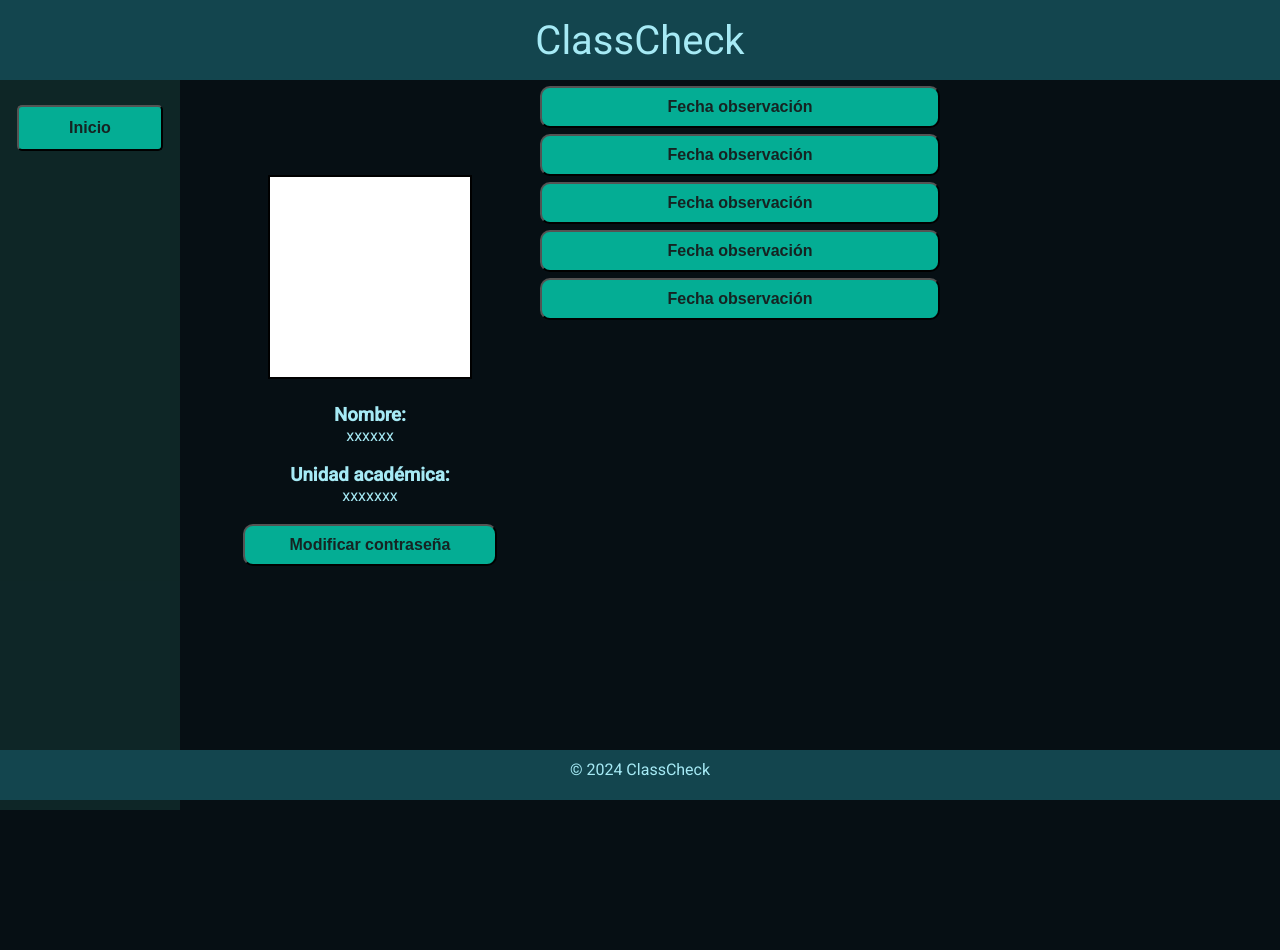
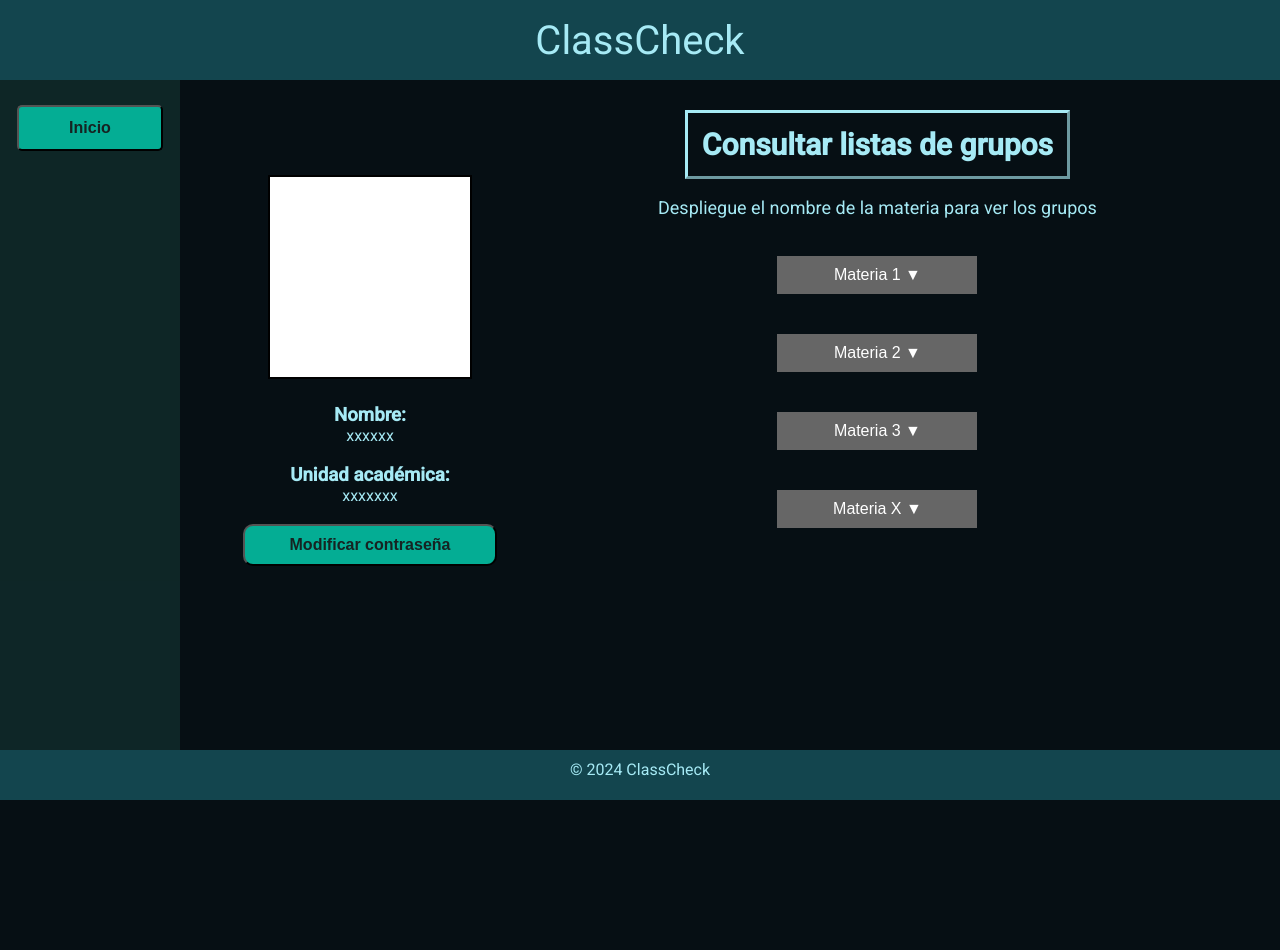
Before and after one commit to Armandiux2324/classcheck_web, a PHP site: page /ui_maestro/listagrupos_maestro.html in a window 1280 px wide. After the commit the page ends 800 px from the top, so only its background shows below. Run offline with PHP 8.4, Linux system fonts and the light colour scheme.

Commit message:
abr checa si ora sí

```diff
--- a/classcheck_web/css/main_style.css
+++ b/classcheck_web/css/main_style.css
@@ -5,6 +5,7 @@
 body {
     font-family: 'Roboto', sans-serif;
     text-align: center;
+    background-color: #060f14;
 }
 header {
     width: 100%;
@@ -21,7 +22,7 @@ header {
     align-items: center;
 }
 main {
-    height: 870px;
+    height: auto;
     width: 100%;
     margin-top: 80px;
     background-color: #060f14;
--- a/classcheck_web/scripts/main_script.js
+++ b/classcheck_web/scripts/main_script.js
@@ -6,3 +6,11 @@ function toggleLabel(button) {
         label.classList.add('hidden');
     }
 }
+function toggleGrupos(id) {
+    var container = document.getElementById(id);
+    if (container.style.display === "none" || container.style.display === "") {
+        container.style.display = "block";
+    } else {
+        container.style.display = "none";
+    }
+}
--- a/classcheck_web/ui_maestro/listagrupos_maestro.html
+++ b/classcheck_web/ui_maestro/listagrupos_maestro.html
@@ -6,6 +6,7 @@
     <title>ClassCheck</title>
     <link href="https://fonts.googleapis.com/css2?family=Roboto:wght@300;400;500&display=swap" rel="stylesheet">
     <link rel="stylesheet" href="/css/main_style.css">
+    <script src="/scripts/main_script.js"></script>
 </head>
 <body>
     <header>ClassCheck</header>
@@ -27,28 +28,40 @@
                 </div>
             </div>
         </div>
-        <div>
-            <div>
-                <button class="button-content" onclick="toggleLabel(this)"><strong>Fecha observación</strong></button>
-                <label class="hidden observation-label">Observación</label>
+        <div class="content">
+            <div class="buttons_list">
+                <h3 class="section_title">Consultar listas de grupos</h3>
+                <p class="p_instrucciones">Despliegue el nombre de la materia para ver los grupos</p>
+                <div class="materia">
+                    <button class="materia-button" onclick="toggleGrupos('grupo1')">Materia 1 ▼</button>
+                    <div id="grupo1" class="grupo-container">
+                        <button class="button-content"><strong>Grupo A</strong></button><br>
+                        <button class="button-content">Grupo B</button>
+                    </div>
+                </div>
+                <div class="materia">
+                    <button class="materia-button" onclick="toggleGrupos('grupo2')">Materia 2 ▼</button>
+                    <div id="grupo2" class="grupo-container">
+                        <button class="button-content">Grupo A</button><br>
+                        <button class="button-content">Grupo B</button>
+                    </div>
+                </div>
+                <div class="materia">
+                    <button class="materia-button" onclick="toggleGrupos('grupo3')">Materia 3 ▼</button>
+                    <div id="grupo3" class="grupo-container">
+                        <button class="button-content">Grupo A</button><br>
+                        <button class="button-content">Grupo B</button>
+                    </div>
+                </div>
+                <div class="materia">
+                    <button class="materia-button" onclick="toggleGrupos('grupoX')">Materia X ▼</button>
+                    <div id="grupoX" class="grupo-container">
+                        <button class="button-content">Grupo A</button><br>
+                        <button class="button-content">Grupo B</button><br><br>
+                    </div>
+                </div>
             </div>
-            <div>
-                <button class="button-content" onclick="toggleLabel(this)"><strong>Fecha observación</strong></button>
-                <label class="hidden observation-label">Observación</label>
-            </div>
-            <div>
-                <button class="button-content" onclick="toggleLabel(this)"><strong>Fecha observación</strong></button>
-                <label class="hidden observation-label">Observación</label>
-            </div>
-            <div>
-                <button class="button-content" onclick="toggleLabel(this)"><strong>Fecha observación</strong></button>
-                <label class="hidden observation-label">Observación</label>
-            </div>
-            <div>
-                <button class="button-content" onclick="toggleLabel(this)"><strong>Fecha observación</strong></button>
-                <label class="hidden observation-label">Observación</label><br><br>
-            </div><br><br>
-            </div>
+        </div>
     </main>
     <footer>&copy; 2024 ClassCheck</footer>
 </body>
```
